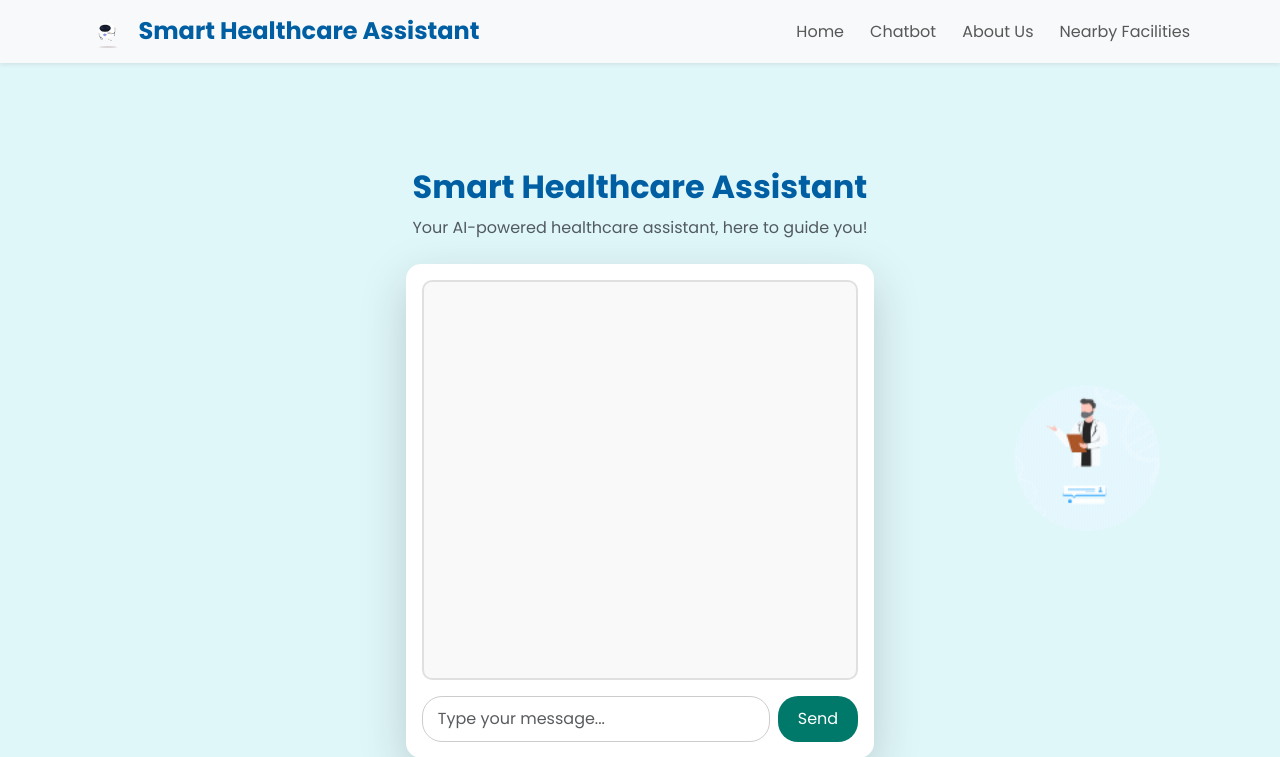
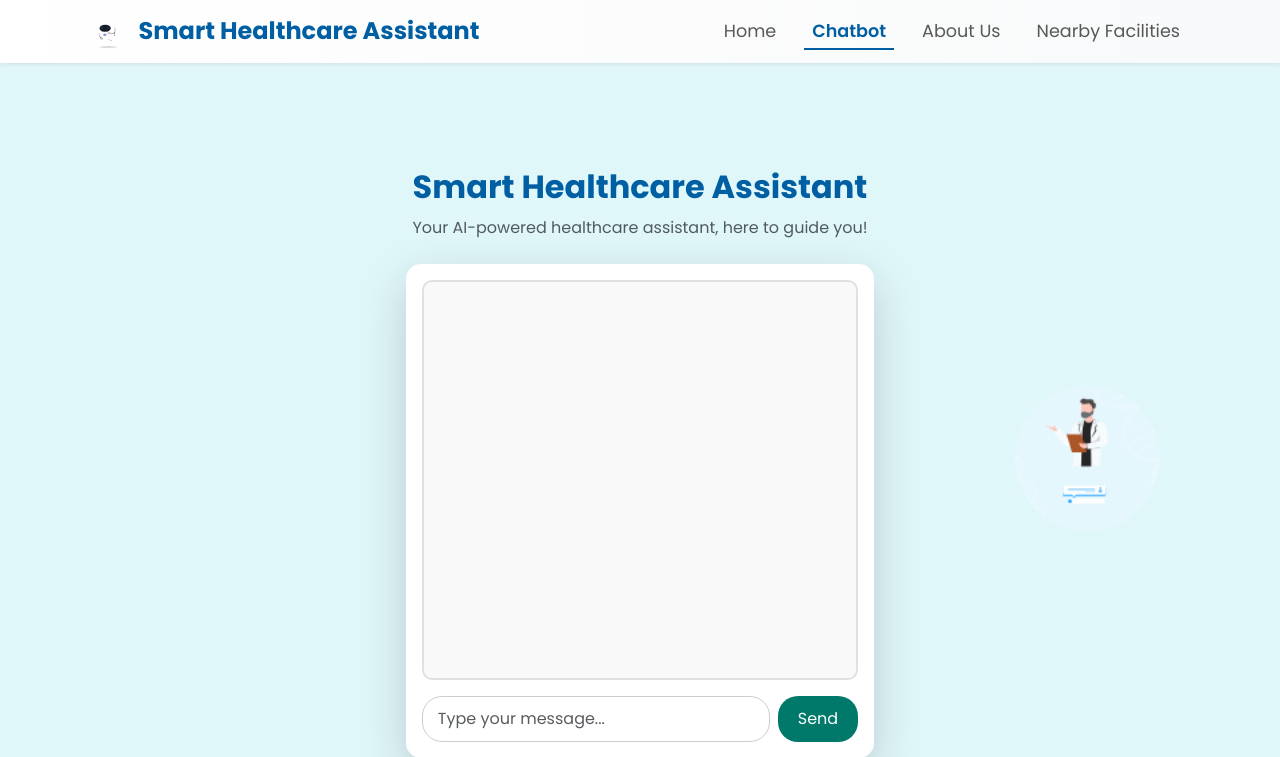
Before and after one commit to khanbasharat3a1/AI_SmarHealthCare_Assistant, a Flask app: page /chatbot in a window 1280 px wide. Shown: the top 757 px of the page. Run offline with Flask 3, Linux system fonts and the light colour scheme.

Commit message:
v30 - {styling chnages} - updated navbar

```diff
--- a/static/css/styles22.css
+++ b/static/css/styles22.css
@@ -8,17 +8,47 @@ body {
 }
 
 /* Navbar */
+.navbar {
+    background: linear-gradient(to right, #ffffff, #f8f9fa);
+    box-shadow: 0 2px 15px rgba(0, 0, 0, 0.1);
+}
 .navbar-brand {
     font-size: 1.5rem;
+    transition: transform 0.3s ease;
+}
+.navbar-brand:hover {
+    transform: scale(1.05);
+}
+.navbar-brand span {
+    color: #005fa3;
+}
+.nav-link {
+    position: relative;
+    font-size: 1.1rem;
+    margin: 0 10px;
+    padding: 5px 0;
+}
+.nav-link::after {
+    content: '';
+    position: absolute;
+    width: 0;
+    height: 2px;
+    bottom: 0;
+    left: 0;
+    background-color: #005fa3;
+    transition: width 0.3s ease;
+}
+.nav-link:hover::after {
+    width: 100%;
 }
 
-.nav-link {
-    font-size: 1rem;
-    margin-left: 10px;
+/* New styles for active state */
+.nav-link.active {
+    color: #005fa3 !important;
+    font-weight: 600;
 }
-
-.nav-link:hover {
-    color: #ff7043;
+.nav-link.active::after {
+    width: 100%;
 }
 
 .text-primary {
--- a/templates/chatbot.html
+++ b/templates/chatbot.html
@@ -22,10 +22,10 @@
                 </button>
                 <div class="collapse navbar-collapse" id="navbarNav">
                     <ul class="navbar-nav ms-auto">
-                        <li class="nav-item"><a class="nav-link" href="/">Home</a></li>
-                        <li class="nav-item"><a class="nav-link" href="/chatbot">Chatbot</a></li>
-                        <li class="nav-item"><a class="nav-link" href="/about-us">About Us</a></li>
-                        <li class="nav-item"><a class="nav-link" href="/nearby_facilities">Nearby Facilities</a></li>
+                        <li class="nav-item"><a class="nav-link {{ 'active' if request.path == '/' }}" href="/">Home</a></li>
+                        <li class="nav-item"><a class="nav-link {{ 'active' if request.path == '/chatbot' }}" href="/chatbot">Chatbot</a></li>
+                        <li class="nav-item"><a class="nav-link {{ 'active' if request.path == '/about-us' }}" href="/about-us">About Us</a></li>
+                        <li class="nav-item"><a class="nav-link {{ 'active' if request.path == '/nearby_facilities' }}" href="/nearby_facilities">Nearby Facilities</a></li>
                     </ul>
                 </div>
             </div>
```
Also changed, not shown: static/css/styles.css (+37 -10 lines), static/css/styles3.css (+12 -6 lines), static/css/styles4.css (+37 -10 lines), templates/about_us.html (+10 -8 lines), templates/index.html (+4 -4 lines), templates/nearby_facilities.html (+4 -4 lines).
